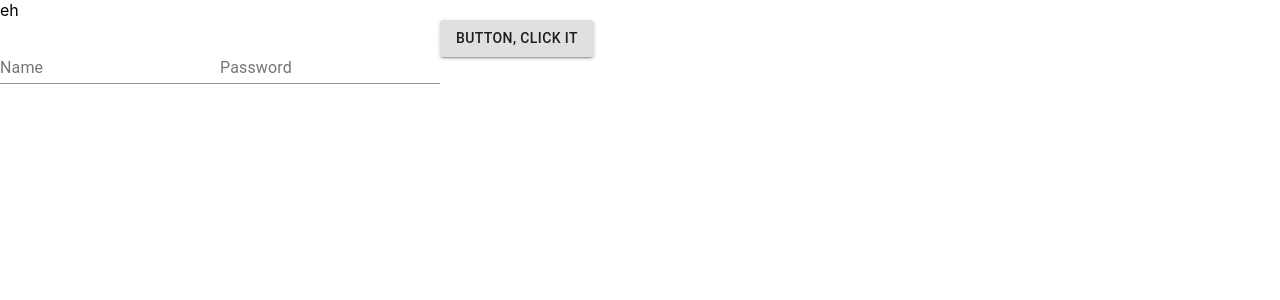
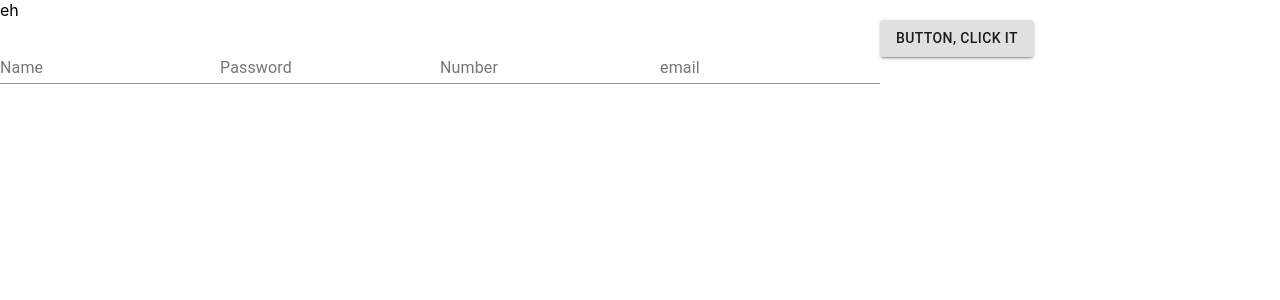
Before and after one commit to itsweliton/generaptor, a React (Create React App) app: page / in a window 1280 px wide. Shown: the top 300 px of the page. Built offline with nearby package versions, Linux system fonts and the light colour scheme.

Commit message:
feat(Inputs): listing other input options, solve problem with values on state

```diff
--- a/package.json
+++ b/package.json
@@ -23,6 +23,7 @@
     "@material-ui/core": "^4.4.2",
     "enzyme": "^3.10.0",
     "enzyme-adapter-react-16": "^1.14.0",
+    "lodash": "^4.17.15",
     "react": "^16.9.0",
     "react-dom": "^16.9.0",
     "react-scripts": "3.1.1",
--- a/src/App.js
+++ b/src/App.js
@@ -8,10 +8,11 @@ const App = () => {
   const schema = {
     fields: [
       {
-        id: `le`,
+        id: `nameInput`,
         type: `input`,
         inputType: `text`,
         value: ``,
+        name: `nameInput`,
         label: `Name`,
         placeholder: `Name`,
         model: `name`,
@@ -20,13 +21,40 @@ const App = () => {
         },
       },
       {
-        id: `lo`,
+        id: `passwordInput`,
         type: `input`,
         inputType: `password`,
+        name: `passwordInput`,
         label: `Password`,
         value: ``,
         placeholder: `password`,
         model: `password`,
+        handleChange: () => {
+          console.log(`pass`);
+        },
+      },
+      {
+        id: `numberInput`,
+        type: `number`,
+        inputType: `Number`,
+        name: `NumberInput`,
+        label: `Number`,
+        value: ``,
+        placeholder: `Number`,
+        model: `number`,
+        handleChange: () => {
+          console.log(`pass`);
+        },
+      },
+      {
+        id: `emailInput`,
+        type: `email`,
+        inputType: `email`,
+        name: `emailInput`,
+        label: `email`,
+        value: ``,
+        placeholder: `email`,
+        model: `email`,
         handleChange: () => {
           console.log(`pass`);
         },
@@ -36,9 +64,6 @@ const App = () => {
   const options = {
     button: {
       label: `Button, click it`,
-      onClick: () => {
-        console.log(`Hey, it works`);
-      },
     },
   };
 
--- a/src/FormBuilder.js
+++ b/src/FormBuilder.js
@@ -1,42 +1,46 @@
 import React, { useState } from 'react';
 import TextField from '@material-ui/core/TextField';
 import Button from '@material-ui/core/Button';
+import _ from 'lodash';
 
 const FormBuilder = ({ fields, options }) => {
-  const initialState = fields.map(field => {
-    [field.id] = field.value;
+  const elNames = _.map(fields, `name`);
+  const initialState = {};
+  elNames.map(eln => {
+    // eslint-disable-next-line no-return-assign
+    return (initialState[eln] = ``);
   });
   const [values, setValues] = useState(initialState);
-  console.log(values);
-  const handleChange = name => event => {
-    setValues({ ...values, [name]: event.target.value });
+
+  const handleChange = event => {
+    setValues({ ...values, [event.target.name]: event.target.value });
   };
-  console.log(`new state`, values);
   const formElements = [];
   fields.map(field => {
-    switch (field.type) {
-      case `input`:
     formElements.push(
       <TextField
         id={field.id}
         label={field.label}
-            value={field.id}
+        value={values[field.name]}
+        name={field.name}
         type={field.inputType}
-            onChange={handleChange(field.id)}
+        onChange={handleChange}
         margin="normal"
       />,
     );
-        break;
-      default:
-        break;
-    }
   });
   let formButton = null;
   if (options.button) {
     formButton = (
       <Button
         variant="contained"
-        onClick={options.button.onClick !== undefined ? options.button.onClick : () => {}}
+        onClick={
+          options.button.onClick !== undefined
+            ? options.button.onClick
+            : () => {
+                console.log(values);
+              }
+        }
       >
         {options.button.label}
       </Button>
```
Also changed, not shown: 1 other file (tests, documents, lock files or other folders). Lines whose indentation alone changed are shown as unchanged.
